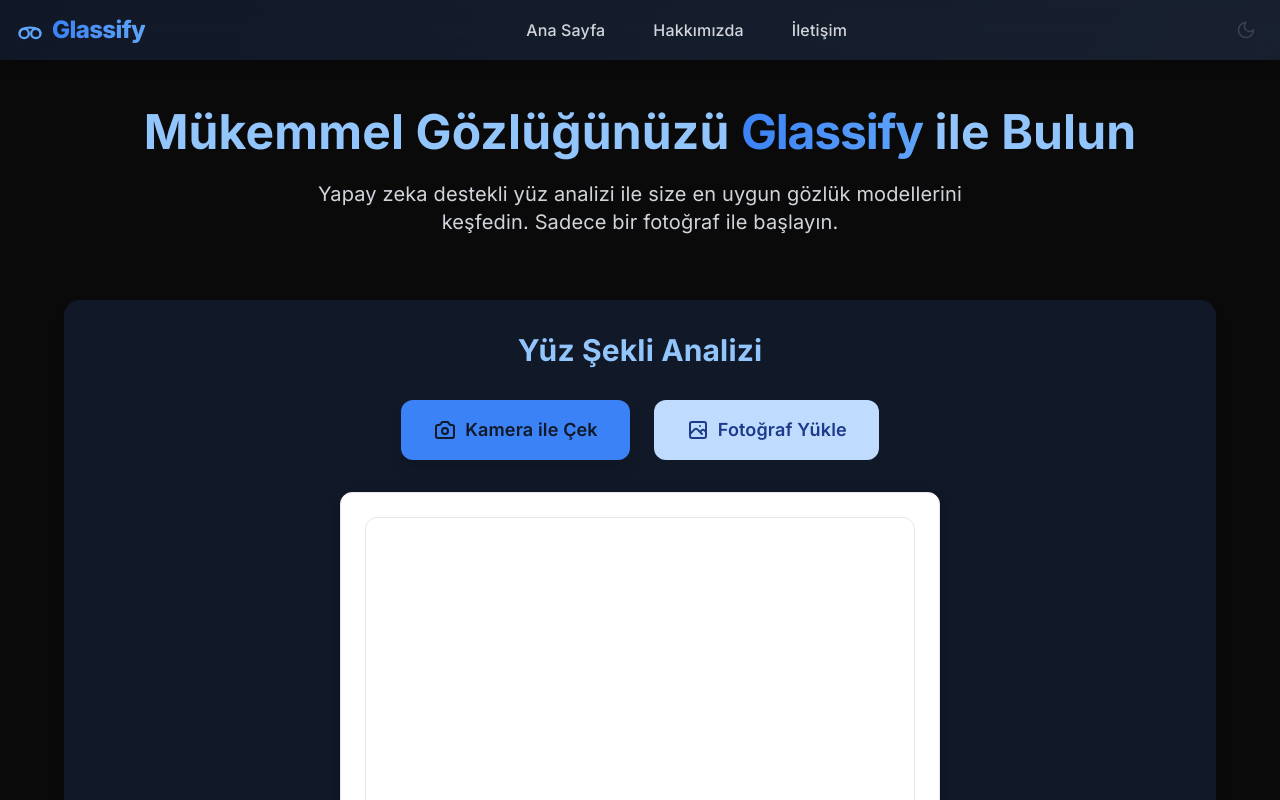
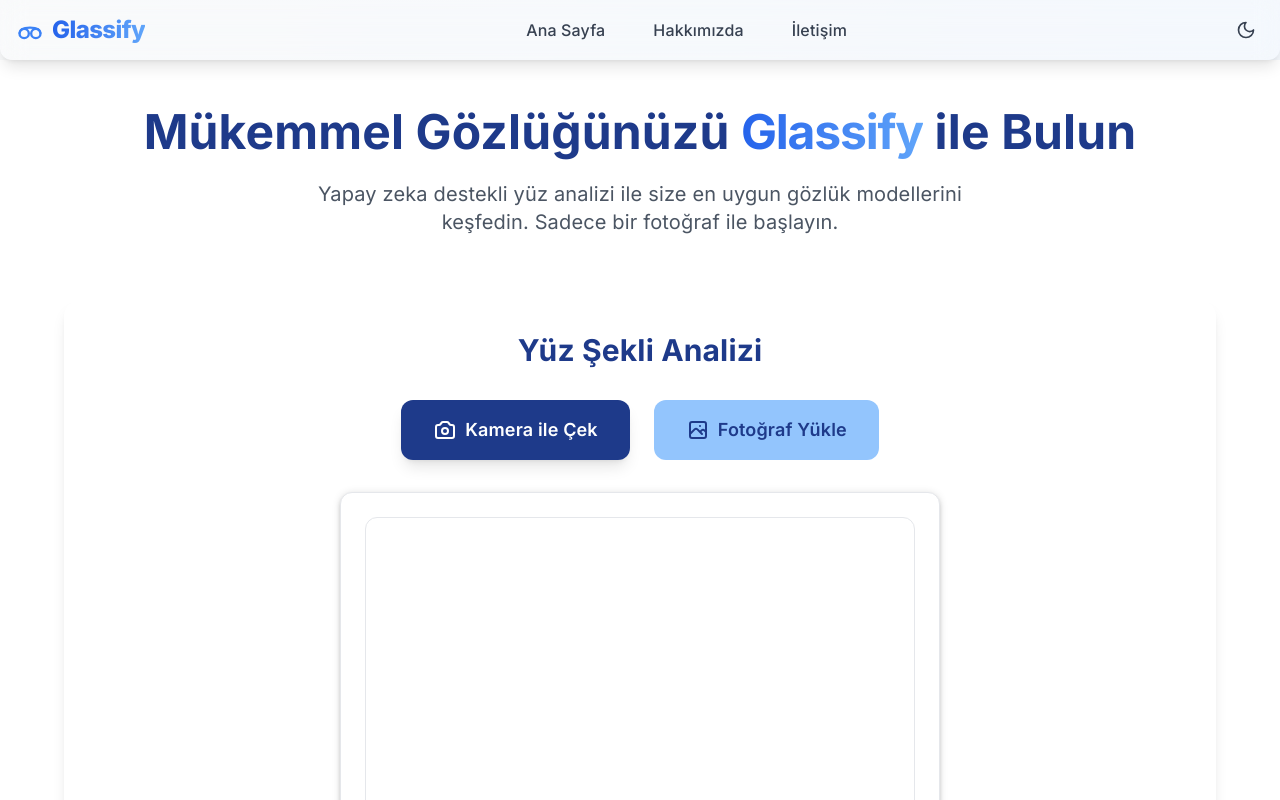
Before and after one commit to fatihtanriverdii/Glassify, a Next.js app: page / in a window 1280 px wide. Shown: the top 800 px of the page. Built offline with nearby package versions, Linux system fonts and the light colour scheme; no server answers.

Commit message:
problem which opening first page is fixed

```diff
--- a/src/app/layout.tsx
+++ b/src/app/layout.tsx
@@ -19,7 +19,7 @@ export default function RootLayout({
   children: React.ReactNode;
 }) {
   return (
-    <html lang="tr" suppressHydrationWarning className="dark">
+    <html lang="tr" suppressHydrationWarning>
       <body className={inter.className}>
         <Providers>
           <div className="min-h-[calc(100vh+20rem)] flex flex-col bg-gradient-to-br from-gray-50 to-blue-50 dark:from-gray-900 dark:to-gray-800">
```
